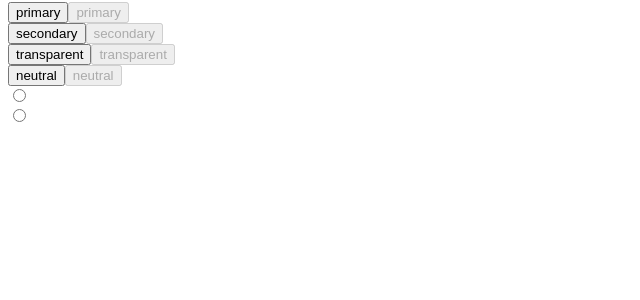
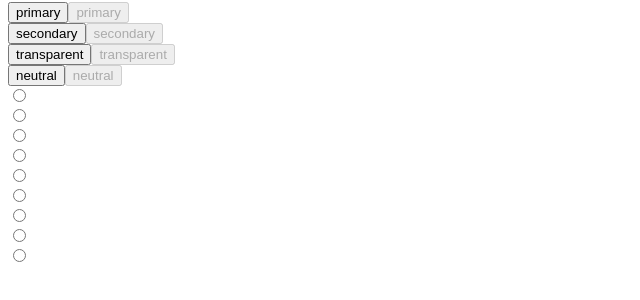
Before and after one commit to larts85/masaje_las_manos, a Next.js app: page /story-book in a window 1280 px wide. Shown: the part 384-684 px from the top of the page, without its empty margins (0-640 px from the left). Built offline with nearby package versions, Linux system fonts and the light colour scheme.

Commit message:
component Raddiobuttons

```diff
--- a/src/components/Button/index.tsx
+++ b/src/components/Button/index.tsx
@@ -1,12 +1,7 @@
 import 'tailwindcss/tailwind.css'
 import { FC } from 'react'
 import { className as typografyClassName } from '@/components/storyBook/typografy'
-import { VARIANT } from '@/types/type'
-
-enum VARIANT_STATES {
-  NORMAL = 'normal',
-  DISABLE = 'disable',
-}
+import { VARIANT, VARIANT_STATES } from '@/types/type'
 
 type ClassName = Record<VARIANT, Record<VARIANT_STATES, string>>
 
--- a/src/components/RadioButtons/index.tsx
+++ b/src/components/RadioButtons/index.tsx
@@ -0,0 +1,70 @@
+import 'tailwindcss/tailwind.css'
+import { FC, useState } from 'react'
+import { VARIANT, VARIANT_STATES_RADIO_BUTTONS } from '@/types/type'
+
+type ClassName = Record<
+  VARIANT,
+  Record<VARIANT_STATES_RADIO_BUTTONS, string> | Record<string, never>
+>
+
+export const className: ClassName = {
+  [VARIANT.PRIMARY]: {
+    [VARIANT_STATES_RADIO_BUTTONS.NOT_CHECKED]:
+      'appearance-none w-6 h-6 rounded-full border-2 border-primary-base absolute cursor-pointer ',
+    [VARIANT_STATES_RADIO_BUTTONS.CHECKED]:
+      'bg-primary-base w-4 h-4 rounded-full block absolute left-3 top-3',
+  },
+  [VARIANT.SECONDARY]: {
+    [VARIANT_STATES_RADIO_BUTTONS.NOT_CHECKED]:
+      'appearance-none w-6 h-6 rounded-full border-2 border-secondary-base absolute cursor-pointer',
+    [VARIANT_STATES_RADIO_BUTTONS.CHECKED]:
+      ' bg-secondary-base w-4 h-4 rounded-full block absolute left-3 top-3',
+  },
+
+  [VARIANT.NEUTRAL]: {
+    [VARIANT_STATES_RADIO_BUTTONS.NOT_CHECKED]:
+      'appearance-none w-6 h-6 rounded-full border-2 border-nautral-base absolute cursor-pointer ',
+    [VARIANT_STATES_RADIO_BUTTONS.CHECKED]:
+      'bg-nautral-base w-4 h-4 rounded-full block absolute left-3 top-3',
+  },
+  [VARIANT.TRANSPARENT]: {},
+}
+
+interface Variants {
+  variant: VARIANT
+  options: Array<string>
+}
+
+const RadioButtons: FC<Variants> = ({ variant, options }) => {
+  const [selectOption, setSelectOption] = useState('')
+
+  const handleOptionChange = (event: React.ChangeEvent<HTMLInputElement>) => {
+    setSelectOption(event.target.name)
+  }
+  return (
+    <div>
+      {options.map((option) => (
+        <label key={option} className="relative m-3 block p-2">
+          <input
+            type="radio"
+            name={option}
+            className={
+              className[variant][VARIANT_STATES_RADIO_BUTTONS.NOT_CHECKED]
+            }
+            checked={selectOption === option}
+            onChange={handleOptionChange}
+          />
+          <div
+            className={
+              selectOption === option
+                ? className[variant][VARIANT_STATES_RADIO_BUTTONS.CHECKED]
+                : 'hidden'
+            }
+          ></div>
+        </label>
+      ))}
+    </div>
+  )
+}
+
+export default RadioButtons
--- a/src/components/storyBook/Button/index.tsx
+++ b/src/components/storyBook/Button/index.tsx
@@ -2,7 +2,7 @@ import Button from '@/components/Button'
 import { VARIANT } from '@/types/type'
 import { FC } from 'react'
 
-export const className = {
+const className = {
   buttonContainer:
     'w-815px h-92px border-2 border-dashed border-purple-600 gap-5 flex p-5 m-5',
 }
--- a/src/components/storyBook/RadioButtons/index.tsx
+++ b/src/components/storyBook/RadioButtons/index.tsx
@@ -1,56 +1,25 @@
-import 'tailwindcss/tailwind.css'
-import { FC, useState } from 'react'
-export const className = {
+import RadioButtons from '@/components/RadioButtons'
+import { VARIANT } from '@/types/type'
+import { FC } from 'react'
+
+const className = {
   buttonContainer:
-    'w-40 h-92px border-2 border-dashed border-purple-600 flex p-5 m-5',
-  radioButons:
-    'appearance-none w-6 h-6 rounded-full border-2 border-secondary-base absolute cursor-pointer ',
-  radioButtonsSelect:
-    'bg-secondary-base w-4 h-4 rounded-full block absolute left-2 top-2',
+    'w-28 h-200px border-2 border-dashed border-purple-600 flex p-5 m-5',
 }
-
-const RadioButtons: FC = () => {
-  const emptyOptions = {
-    option1: '',
-    option2: '',
-  }
-  const [selectOption, setSelectOption] = useState(emptyOptions)
-
-  const handleOptionChange = (option: keyof typeof selectOption) => {
-    setSelectOption(() => ({ ...emptyOptions, [option]: option }))
-  }
+const StoryRadioButtons: FC = () => {
+  const options = ['opcion1', 'opcion2', 'option3']
   return (
-    <div className={className.buttonContainer}>
-      <label className="relative m-3 p-1 block">
-        <input
-          type="radio"
-          value="option1"
-          className={className.radioButons}
-          checked={selectOption.option1 === 'option1'}
-          onChange={() => handleOptionChange('option1')}
-        />
-        <div
-          className={
-            selectOption.option1 ? className.radioButtonsSelect : 'hidden'
-          }
-        ></div>
-      </label>
-      <label className="relative m-3 p-1 block">
-        <input
-          type="radio"
-          value="option2"
-          className={className.radioButons}
-          checked={selectOption.option2 === 'option2'}
-          onChange={() => handleOptionChange('option2')}
-        />
-        <div
-          className={
-            selectOption.option2 ? className.radioButtonsSelect : 'hidden'
-          }
-        ></div>
-      </label>
+    <div className="flex">
+      <div className={className.buttonContainer}>
+        <RadioButtons variant={VARIANT.SECONDARY} options={options} />
+      </div>
+      <div className={className.buttonContainer}>
+        <RadioButtons variant={VARIANT.PRIMARY} options={options} />
+      </div>
+      <div className={className.buttonContainer}>
+        <RadioButtons variant={VARIANT.NEUTRAL} options={options} />
+      </div>
     </div>
   )
 }
-
-export default RadioButtons
+export default StoryRadioButtons
--- a/src/types/type.ts
+++ b/src/types/type.ts
@@ -4,3 +4,13 @@ export enum VARIANT {
   TRANSPARENT = 'transparent',
   NEUTRAL = ' neutral',
 }
+
+export enum VARIANT_STATES {
+  NORMAL = 'normal',
+  DISABLE = 'disable',
+}
+
+export enum VARIANT_STATES_RADIO_BUTTONS {
+  CHECKED = 'checked',
+  NOT_CHECKED = 'notChecked',
+}
--- a/tailwind.config.js
+++ b/tailwind.config.js
@@ -59,6 +59,7 @@ module.exports = {
       height: {
         '92px': '92px',
         '52px': '52px',
+        // '200px': '200px',
       },
       boxShadow: {
         'button-active': 'inset 3px 3px 6px rgba(0, 0, 0, 0.25)',
```
